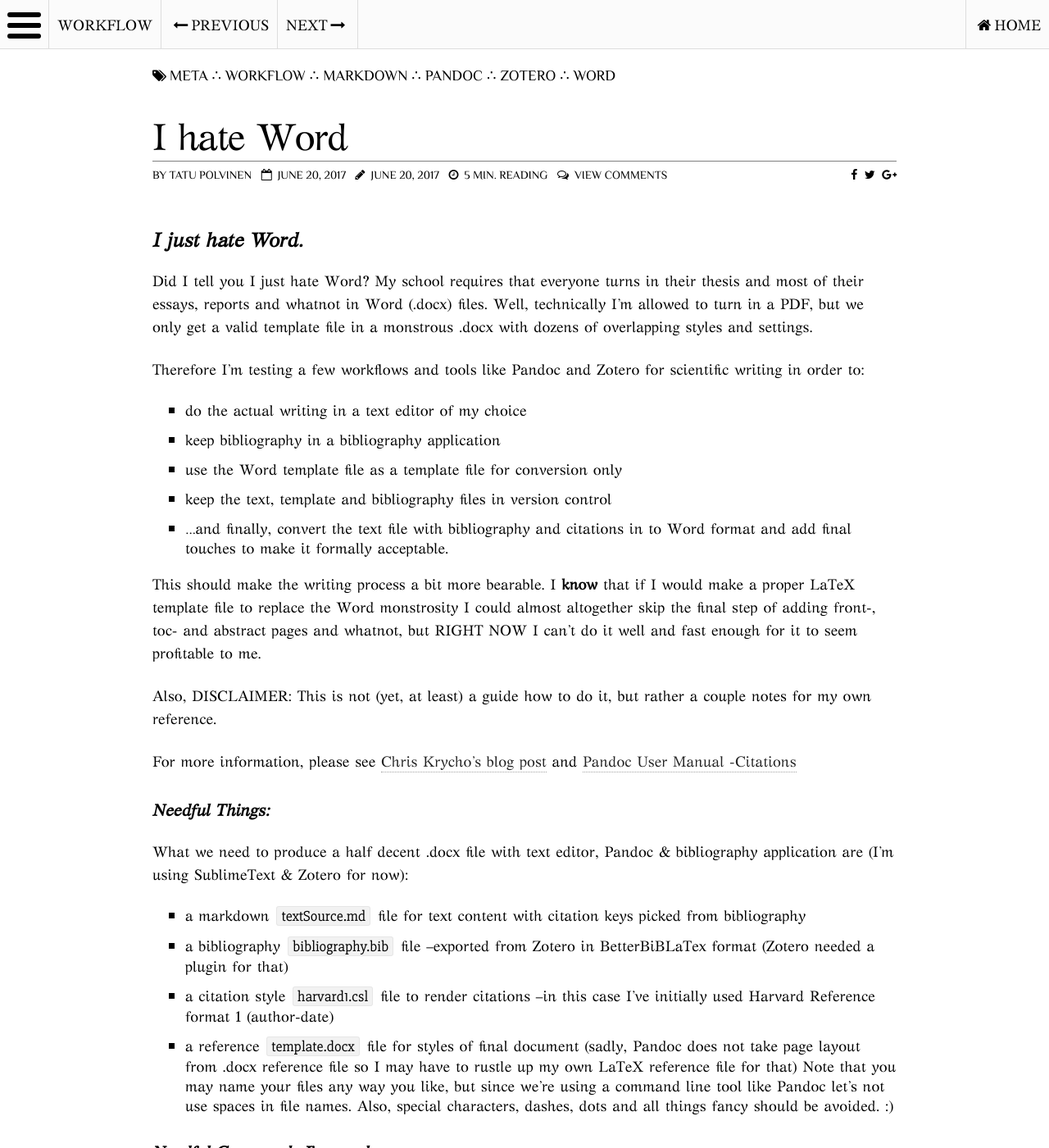
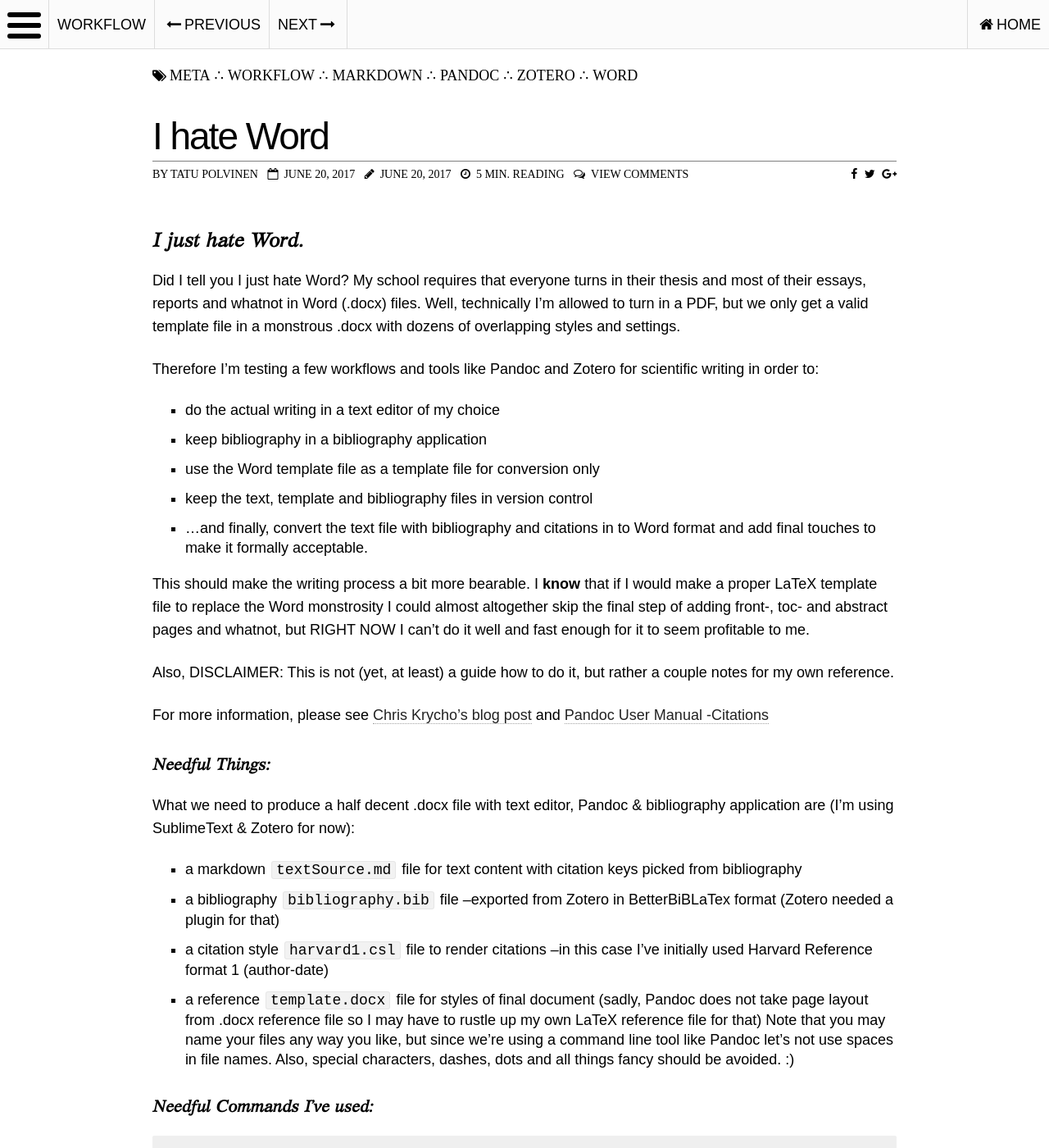
Before and after one commit to tpolvinen/tpolvinen.github.io, a Jekyll site: the page built from _posts/workflow/2017-06-20-I-Hate-Word.md, in a window 1280 px wide and 1400 px high. Shown: the whole window at 82% size. Built offline with Jekyll 4.4.1, drawn with Linux system fonts in a browser that asks for light colours; nearby versions of some CDN libraries; comment, search, counter and statistics services are not loaded.

Commit message:
Refactored: fonts in _variables.scss

```diff
--- a/_sass/_variables.scss
+++ b/_sass/_variables.scss
@@ -1,12 +1,16 @@
 @import "font-face";
 
 // TYPOGRAPHY ================================================
-$base-font                : 'gfs-artemisia_regular', 'gfs-artemisia_italic', sans-serif;
+// $base-font                : 'gfs-artemisia_regular', 'gfs-artemisia_italic', sans-serif;
+$base-font                : 'source-sans-pro', sans-serif;
 $heading-font             : 'gfs-artemisia_italic', 'gfs-artemisia_regular', sans-serif;
+// $heading-font             : $base-font;
 $quote-font               : 'truetypewriter_polyglottRg', 'gfs-artemisia_bolditalic', 'gfs-artemisia_regular', cursive;
-$alt-font                 : 'Philosopher', 'gfs-artemisia_regular', sans-serif;
+// $alt-font                 : 'Philosopher', 'gfs-artemisia_regular', sans-serif;
+$alt-font                 : 'volkhov', serif;
 $capital-font             : 'zallman_capsregular', 'gfs-artemisia_regular', sans-serif;
-$code-font                : 'Slabo 27px', serif;
+// $code-font                : 'Slabo 27px', serif;
+$code-font                : 'source-code-pro', monospace;
 $imagecredit-font         : $heading-font;
 $figcaption-font          : $base-font;
 
```
